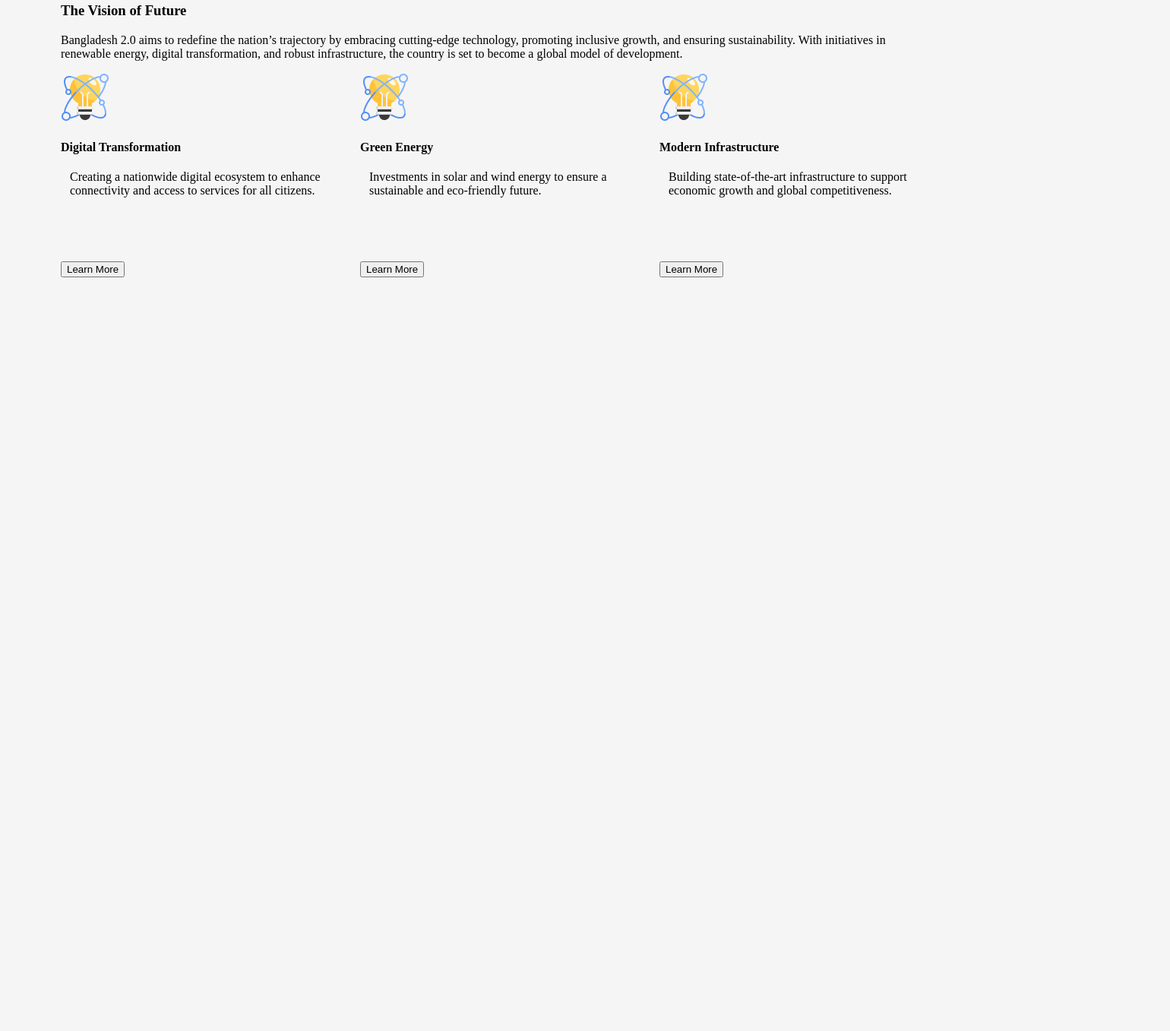
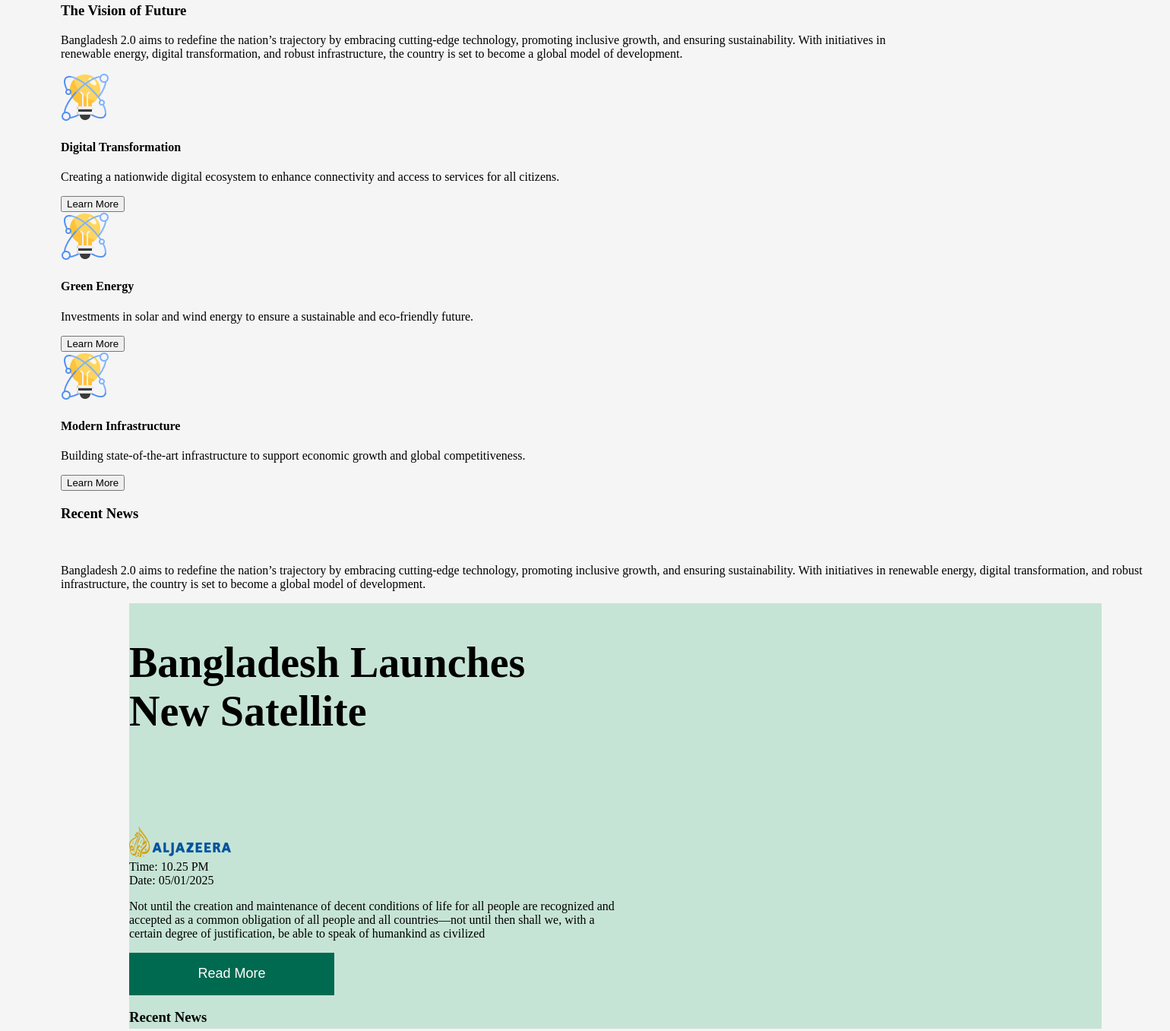
Before and after one commit to Ashikqul/Bangladesh-2.0, a plain HTML site: page index.html in a window 1280 px wide. Shown: the part 848-2205 px from the top of the page at 76% size, 1540 px wide, since content can reach past the window. Before the commit the page ends 1293 px from the top, so only its background shows below. Drawn offline with Linux system fonts and the light colour scheme.

Commit message:
Add 'Recent News' section with news articles, images, and buttons

```diff
--- a/Style/Styles.css
+++ b/Style/Styles.css
@@ -77,33 +77,11 @@ nav ul{
 }
 
 
-/* Visions section styles */
-.Visions-container{
-    display: flex;
-    gap: 24px;
+/* Visions of "Bangladesh */
 
-}
-.Vision-description{
-    width: 346px;
-    height: 108px;
-    margin: 12px;
-}
-.card button {
-    background-color: #2ecc71;
-    color: #ffffff;
-    padding: 10px 20px;
-    border: none;
-    border-radius: 5px;
-    font-size: 1rem;
-    cursor: pointer;
-    transition: background-color 0.3s ease;
-
-
-  .card button:hover
-    background-color: #27ae60;
-  }
-
-
-.Vision{
-    border-inline-start-color: #5490F5 ;
-}
+.recent-news {
+        display: flex;
+        flex-direction: column;
+        align-items: flex-start;
+        gap: 20px;
+    }
--- a/index.html
+++ b/index.html
@@ -26,7 +26,7 @@
 
         <main>
 
-            <!-- Pillars of "Bangladesh 2.0" -->
+            <!-- Visions of "Bangladesh 2.0" -->
              <section class=" Visions">
                 <h3 class="section-title">The Vision of Future</h3>
 <p class="section-description">
@@ -62,6 +62,44 @@
         </div>
          </section>
 
+         <section class="recent-news">
+            <h3 class="section-title">Recent News</h3>
+            <div class="news-container">
+<p>Bangladesh 2.0 aims to redefine the nation’s trajectory by embracing cutting-edge technology, promoting inclusive growth, and ensuring sustainability. With initiatives in renewable energy, digital transformation, and robust infrastructure, the country is set to become a global model of development.</p>
+
+<div class="banner" >
+    <div class="banner-content">
+        <h1 class="banner-title">Bangladesh Launches New Satellite</h4>
+
+                <img src="assets/al-jazeera.png" alt="">
+                <div class="time">Time: 10.25 PM</div>
+                <date>Date: 05/01/2025</date>
+                <p>Not until the creation and maintenance of decent conditions of life for all people are recognized and accepted as a common obligation of all people and all countries—not until then shall we,
+                    with a certain degree of justification, be able to speak of humankind as civilized</p>
+                <button class="button">Read More</button>
+
+
+                <section >
+                    <h3 class="section-title">Recent News</h3>
+                    <div class="news-container">
+        <p>Bangladesh 2.0 aims to redefine the nation’s trajectory by embracing cutting-edge technology, promoting inclusive growth, and ensuring sustainability. With initiatives in renewable energy, digital transformation, and robust infrastructure, the country is set to become a global model of development.</p>
+
+        <div class="banner" >
+            <div class="banner-content">
+                <h1 class="banner-title">Bangladesh Launches New Satellite</h4>
+
+                        <img src="assets/al-jazeera.png" alt="">
+                        <div class="time">Time: 10.25 PM</div>
+                        <date>Date: 05/01/2025</date>
+                        <p>Not until the creation and maintenance of decent conditions of life for all people are recognized and accepted as a common obligation of all people and all countries—not until then shall we,
+                            with a certain degree of justification, be able to speak of humankind as civilized</p>
+                        <button class="button">Read More</button>
+
+
+    </div>
+
+            </section>
+
             </main>
     </header>
 
```
